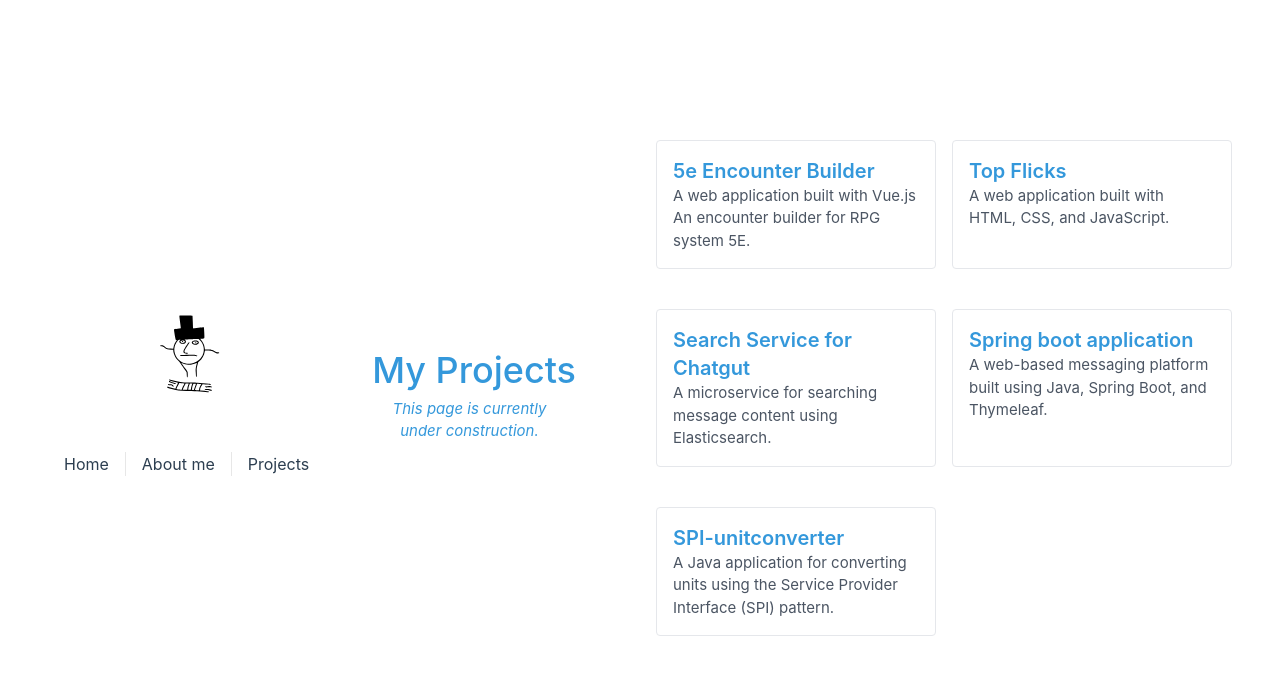
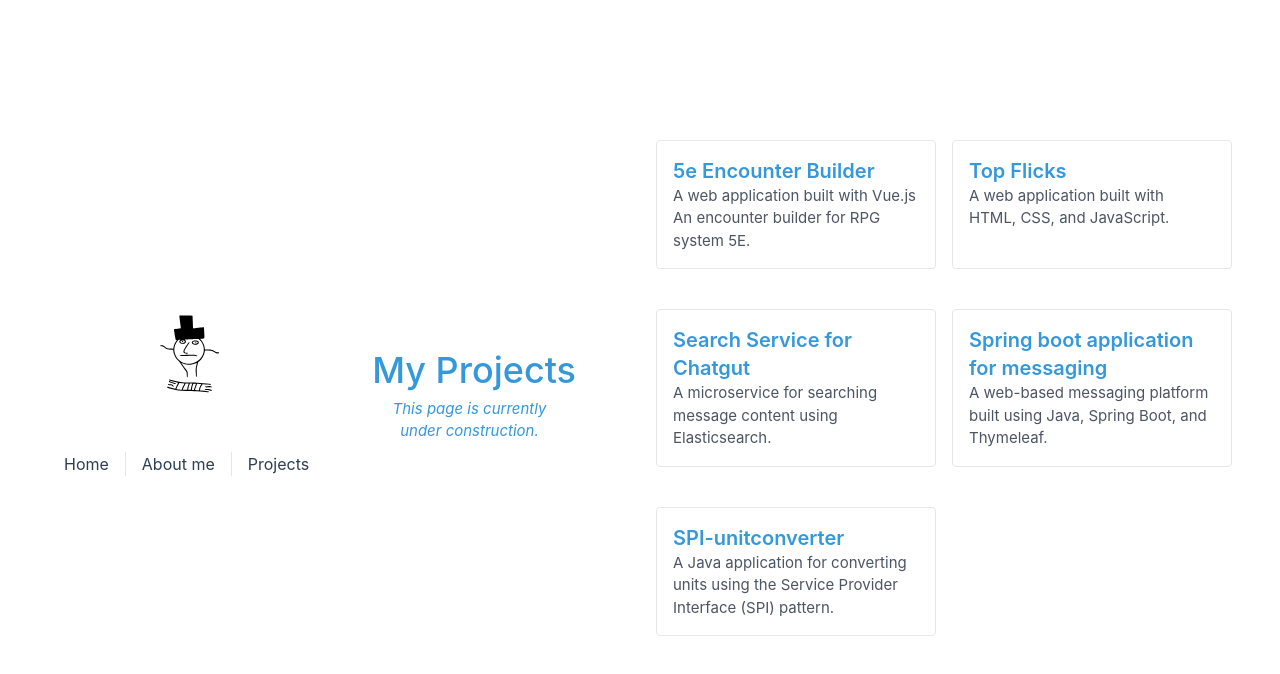
Before and after one commit to Mattan41/kruskopf-web, a Vue app: page /projects in a window 1280 px wide. Shown: the top 674 px of the page. Built offline with nearby package versions, Linux system fonts and the light colour scheme.

Commit message:
update description of Spring boot application for messaging

```diff
--- a/src/views/projects/ProjectsView.vue
+++ b/src/views/projects/ProjectsView.vue
@@ -1,6 +1,7 @@
 <template>
   <div class="projects p-4">
-    <div v-for="project in projects" :key="project.id" class="project-card mb-6 p-4 border rounded hover:shadow-lg transition-shadow duration-300">
+    <div v-for="project in projects" :key="project.id"
+         class="project-card mb-6 p-4 border rounded hover:shadow-lg transition-shadow duration-300">
       <RouterLink :to="{ name: 'projectdetails', params: project }" class="text-blue-500 hover:underline">
         <h3 class="text-xl font-semibold">{{ project.title }}</h3>
       </RouterLink>
@@ -9,7 +10,7 @@
   </div>
 </template>
 <script setup>
-import { ref } from 'vue';
+import {ref} from 'vue';
 
 const projects = ref([
   {
@@ -49,10 +50,13 @@ const projects = ref([
   },
   {
     id: 4,
-    title: "Spring boot application",
+    title: "Spring boot application for messaging",
     link: "#",
     shortDescription: "A web-based messaging platform built using Java, Spring Boot, and Thymeleaf.",
-    description: "A group project I participated in, where we built a web-based messaging platform built using Java, Spring Boot, and Thymeleaf. It allows users to create, edit, and view messages. The application supports user authentication and authorization, message translation, and provides a user-friendly interface for managing messages. It uses a MySQL database for data storage and integrates with various Spring Boot starters for functionality such as data access, security, and validation. The project is managed using Maven and includes dependencies for testing, web development, and API documentation. Additionally, there is a branch named mats-update-messages-with-htmx that updates messages using HTMX.",
+    description: "A group project I participated in, where we built a web-based messaging platform built using Java, Spring Boot, and Thymeleaf. " +
+        "It allows users to create, edit, and view messages. The application supports user authentication and authorization, message translation, " +
+        "and provides a user-friendly interface for managing messages. It uses a MySQL database for data storage and integrates with various " +
+        "Spring Boot starters for functionality such as data access, security, and validation. Additionally, there is a branch updates messages using HTMX.",
     repoLink: "https://github.com/Mattan41/springBootGroupProject",
     repoName: "springBootGroupProject"
   },
```
